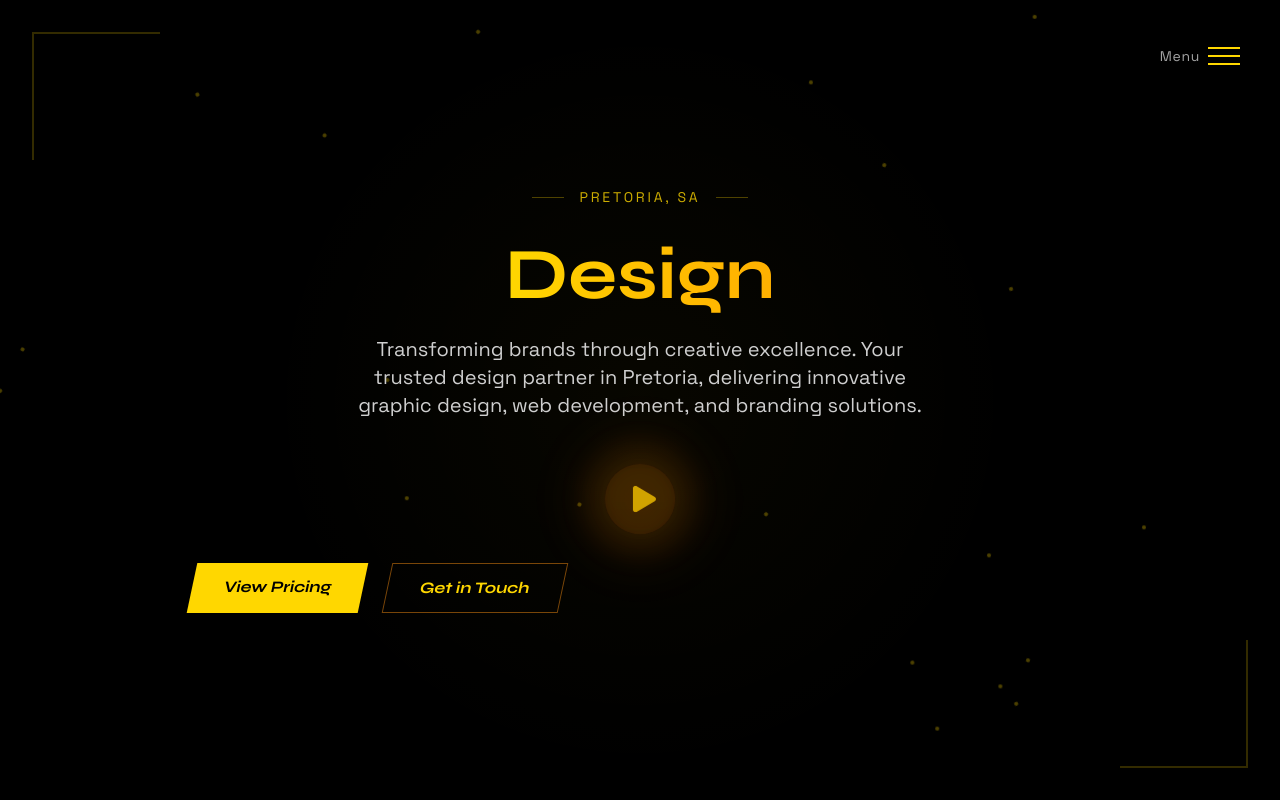
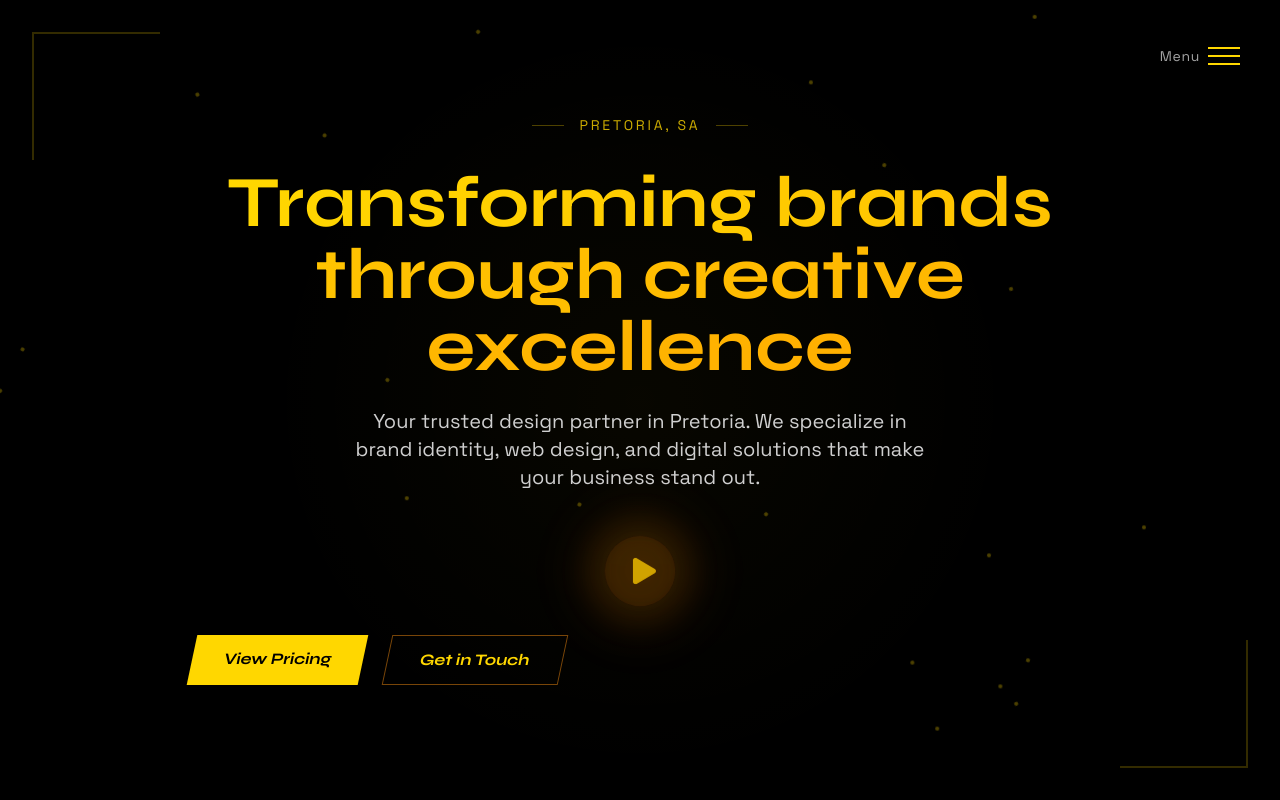
Before and after one commit to patrickmatl/wlwebsite, a Next.js app: page / in a window 1280 px wide. Shown: the top 800 px of the page. Built offline with nearby package versions, Linux system fonts and the light colour scheme; a web font is replaced by a local one.

Commit message:
fix: page structure and component wrapping

```diff
--- a/src/app/layout.tsx
+++ b/src/app/layout.tsx
@@ -199,29 +199,15 @@ export default function RootLayout({
         <Script id="json-ld" type="application/ld+json">
           {JSON.stringify(jsonLd)}
         </Script>
-        <Script
-          id="google-analytics"
-          strategy="afterInteractive"
-          dangerouslySetInnerHTML={{
-            __html: `
-              window.dataLayer = window.dataLayer || [];
-              function gtag(){dataLayer.push(arguments);}
-              gtag('js', new Date());
-              gtag('config', 'G-XXXXXXXXXX');
-            `
-          }}
-        />
       </head>
       <body className="font-space-grotesk">
         <ClientRootWrapper>
           <RootClientWrapper spaceGrotesk={spaceGrotesk} syne={syne}>
-            <main>
-              {children}
-            </main>
+            {children}
             <Footer />
           </RootClientWrapper>
         </ClientRootWrapper>
       </body>
     </html>
-  )
+  );
 }
--- a/src/app/page.tsx
+++ b/src/app/page.tsx
@@ -36,17 +36,14 @@ export default function Home() {
       <div className="absolute inset-0 bg-grid-pattern opacity-30 animate-grid" />
 
       {/* Hero Section with SEO attributes */}
-      <Suspense fallback={<div className="h-screen bg-black" />}>
+      <Suspense fallback={<div className="min-h-screen bg-black" />}>
         <DynamicHeroSection
           itemScope={true}
-          itemType="https://schema.org/WPHeader"
-          seoTitle="Design"
-          seoDescription="Transforming brands through creative excellence. Your trusted design partner in Pretoria, delivering innovative graphic design, web development, and branding solutions."
+          itemType="http://schema.org/WebSite"
+          seoTitle="Transforming brands through creative excellence"
+          seoDescription="Your trusted design partner in Pretoria. We specialize in brand identity, web design, and digital solutions that make your business stand out."
         />
       </Suspense>
-
-      {/* Logo Carousel */}
-      <DynamicLogoCarousel />
 
       {/* Services Section */}
       <section className="py-32 bg-black relative overflow-hidden" id="services">
@@ -141,6 +138,11 @@ export default function Home() {
           <div className="absolute bottom-0 left-1/2 h-px w-32 bg-gradient-to-r from-transparent via-gold-500 to-transparent" />
         </div>
       </section>
+
+      {/* Logo Carousel */}
+      <Suspense fallback={<div className="h-96 bg-black" />}>
+        <DynamicLogoCarousel />
+      </Suspense>
 
       {/* Why Choose Us Section */}
       <section className="py-20 bg-gradient-to-b from-black/30 to-black/50 backdrop-blur-sm">
@@ -297,22 +299,7 @@ export default function Home() {
       </section>
 
       {/* Blog Preview Section */}
-      <Suspense fallback={
-        <section className="py-16 bg-black/50 backdrop-blur-sm">
-          <div className="container mx-auto px-4">
-            <h2 className="text-3xl font-bold mb-8 text-center text-white">Latest Insights</h2>
-            <div className="grid grid-cols-1 md:grid-cols-3 gap-8">
-              {[1, 2, 3].map((i) => (
-                <div key={i} className="bg-zinc-900 rounded-lg p-6 animate-pulse">
-                  <div className="h-48 bg-zinc-800 rounded-lg mb-4" />
-                  <div className="h-6 bg-zinc-800 rounded w-3/4 mb-2" />
-                  <div className="h-4 bg-zinc-800 rounded w-1/2" />
-                </div>
-              ))}
-            </div>
-          </div>
-        </section>
-      }>
+      <Suspense fallback={<div className="h-96 bg-black" />}>
         <DynamicBlogPreview />
       </Suspense>
     </main>
```
